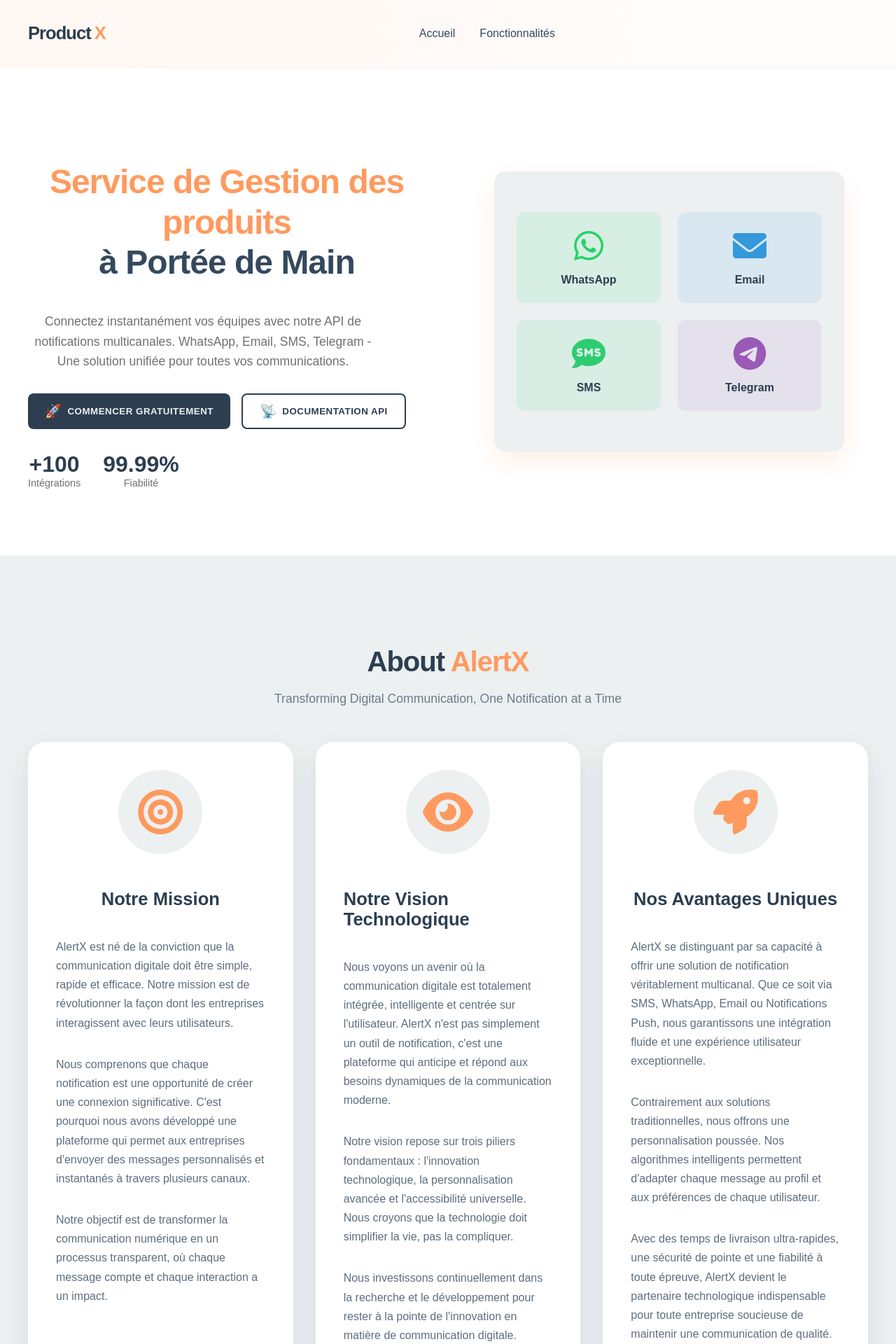
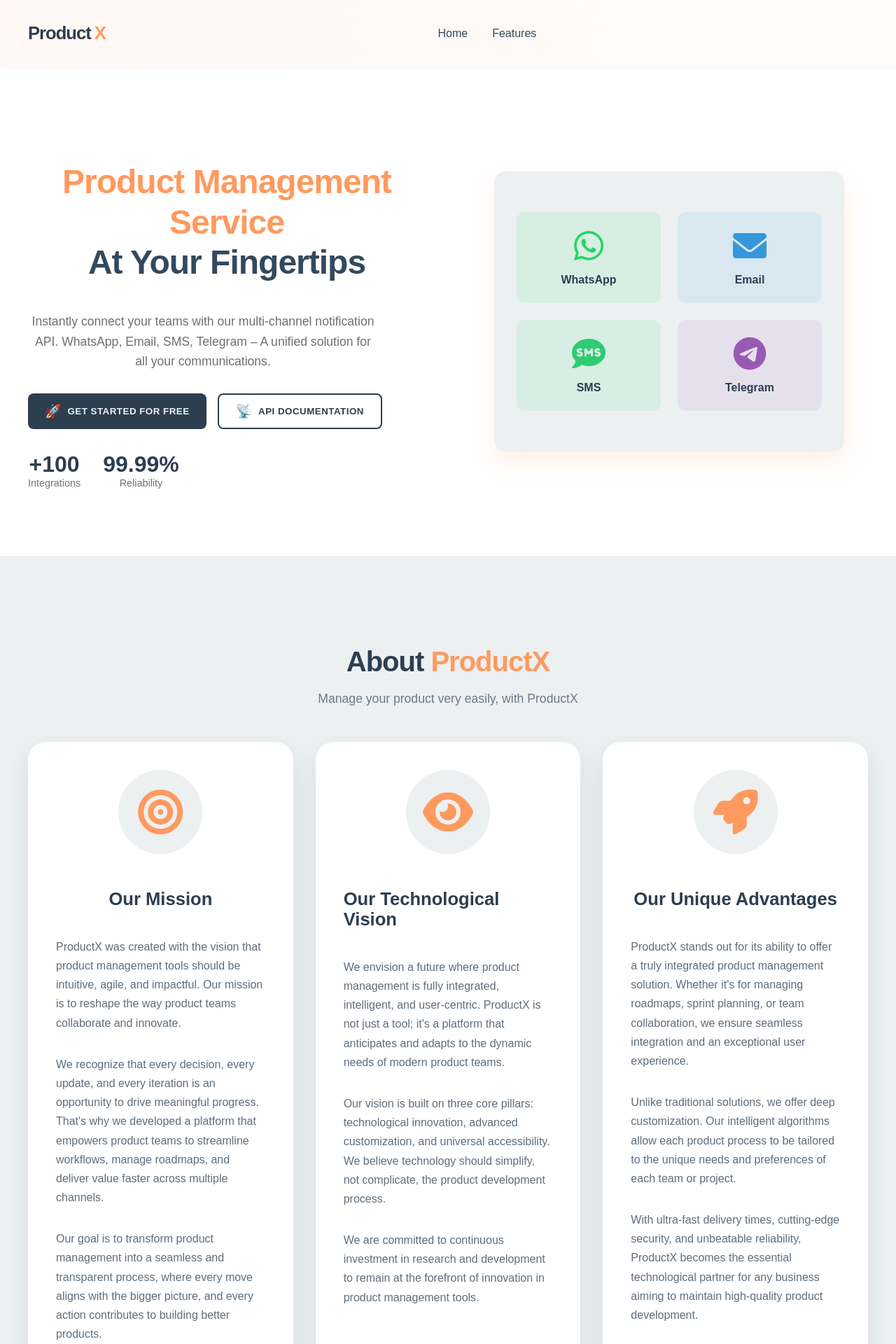
Before and after one commit to z1004-2002/ProductX_Presentation, a React (Create React App) app: page / in a window 1280 px wide. Shown: the top 1920 px of the page at 70% size. Built offline with nearby package versions, Linux system fonts and the light colour scheme.

Commit message:
Translate About and Developer sections to English; update navigation and hero section text

```diff
--- a/src/components/About/about.js
+++ b/src/components/About/about.js
@@ -4,42 +4,43 @@ import './about.css';
 const About = () => {
   const aboutSections = [
     {
-      title: "Notre Mission",
+      title: "Our Mission",
       icon: "fa-bullseye",
       paragraphs: [
-        "AlertX est né de la conviction que la communication digitale doit être simple, rapide et efficace. Notre mission est de révolutionner la façon dont les entreprises interagissent avec leurs utilisateurs.",
-        "Nous comprenons que chaque notification est une opportunité de créer une connexion significative. C'est pourquoi nous avons développé une plateforme qui permet aux entreprises d'envoyer des messages personnalisés et instantanés à travers plusieurs canaux.",
-        "Notre objectif est de transformer la communication numérique en un processus transparent, où chaque message compte et chaque interaction a un impact."
+        "ProductX was created with the vision that product management tools should be intuitive, agile, and impactful. Our mission is to reshape the way product teams collaborate and innovate.",
+        "We recognize that every decision, every update, and every iteration is an opportunity to drive meaningful progress. That's why we developed a platform that empowers product teams to streamline workflows, manage roadmaps, and deliver value faster across multiple channels.",
+        "Our goal is to transform product management into a seamless and transparent process, where every move aligns with the bigger picture, and every action contributes to building better products."
       ]
     },
     {
-      title: "Notre Vision Technologique",
+      title: "Our Technological Vision",
       icon: "fa-eye",
       paragraphs: [
-        "Nous voyons un avenir où la communication digitale est totalement intégrée, intelligente et centrée sur l'utilisateur. AlertX n'est pas simplement un outil de notification, c'est une plateforme qui anticipe et répond aux besoins dynamiques de la communication moderne.",
-        "Notre vision repose sur trois piliers fondamentaux : l'innovation technologique, la personnalisation avancée et l'accessibilité universelle. Nous croyons que la technologie doit simplifier la vie, pas la compliquer.",
-        "Nous investissons continuellement dans la recherche et le développement pour rester à la pointe de l'innovation en matière de communication digitale."
+        "We envision a future where product management is fully integrated, intelligent, and user-centric. ProductX is not just a tool; it's a platform that anticipates and adapts to the dynamic needs of modern product teams.",
+        "Our vision is built on three core pillars: technological innovation, advanced customization, and universal accessibility. We believe technology should simplify, not complicate, the product development process.",
+        "We are committed to continuous investment in research and development to remain at the forefront of innovation in product management tools."
       ]
     },
     {
-      title: "Nos Avantages Uniques",
+      title: "Our Unique Advantages",
       icon: "fa-rocket",
       paragraphs: [
-        "AlertX se distinguant par sa capacité à offrir une solution de notification véritablement multicanal. Que ce soit via SMS, WhatsApp, Email ou Notifications Push, nous garantissons une intégration fluide et une expérience utilisateur exceptionnelle.",
-        "Contrairement aux solutions traditionnelles, nous offrons une personnalisation poussée. Nos algorithmes intelligents permettent d'adapter chaque message au profil et aux préférences de chaque utilisateur.",
-        "Avec des temps de livraison ultra-rapides, une sécurité de pointe et une fiabilité à toute épreuve, AlertX devient le partenaire technologique indispensable pour toute entreprise soucieuse de maintenir une communication de qualité."
+        "ProductX stands out for its ability to offer a truly integrated product management solution. Whether it's for managing roadmaps, sprint planning, or team collaboration, we ensure seamless integration and an exceptional user experience.",
+        "Unlike traditional solutions, we offer deep customization. Our intelligent algorithms allow each product process to be tailored to the unique needs and preferences of each team or project.",
+        "With ultra-fast delivery times, cutting-edge security, and unbeatable reliability, ProductX becomes the essential technological partner for any business aiming to maintain high-quality product development."
       ]
     }
+
   ];
 
   return (
     <div className="about-section">
       <div className="about-header">
         <h2 className="section-title">
-          About <span className="title-highlight">AlertX</span>
+          About <span className="title-highlight">ProductX</span>
         </h2>
         <p className="section-subtitle">
-          Transforming Digital Communication, One Notification at a Time
+          Manage your product very easily, with ProductX
         </p>
       </div>
 
--- a/src/components/Developpers/developpers.js
+++ b/src/components/Developpers/developpers.js
@@ -4,12 +4,12 @@ import './developpers.css';
 const Developpers = () => {
   const developerSections = [
     {
-      title: "Intégration Facile de l'API",
+      title: "Easy API Integration",
       icon: "fa-code",
       paragraphs: [
-        "AlertX fournit une API robuste et conviviale qui peut être intégrée sans effort dans n'importe quel écosystème d'application. Notre documentation complète et nos SDK prennent en charge plusieurs langages de programmation, y compris JavaScript, Python, Java, et plus encore.",
-        "Avec seulement quelques lignes de code, les développeurs peuvent implémenter des capacités de notification puissantes, réduisant ainsi le temps et la complexité du développement. Notre API RESTful garantit une communication fluide et un minimum de surcharge.",
-        "Nous offrons des exemples de code étendus, une documentation interactive et un support dédié pour aider les développeurs à démarrer rapidement et efficacement."
+        "ProductX provides a robust and user-friendly API that can be effortlessly integrated into any product ecosystem. Our comprehensive documentation and SDKs support multiple programming languages, including JavaScript, Python, Java, and more.",
+        "With just a few lines of code, developers can implement powerful product management capabilities, reducing development time and complexity. Our RESTful API ensures smooth communication and minimal overhead.",
+        "We offer extensive code samples, interactive documentation, and dedicated support to help developers get started quickly and efficiently."
       ]
     },
     {
--- a/src/components/Header/Header.js
+++ b/src/components/Header/Header.js
@@ -43,8 +43,8 @@ const Header = () => {
 
         <nav className={`navigation ${isMenuOpen ? 'menu-open' : ''}`}>
           <ul className="nav-links">
-            <li><Link to="/" onClick={toggleMenu}>Accueil</Link></li>
-            <li><a href="#features" onClick={(e) => { handleFeaturesScroll(e); toggleMenu(); }}>Fonctionnalités</a></li>
+            <li><Link to="/" onClick={toggleMenu}>Home</Link></li>
+            <li><a href="#features" onClick={(e) => { handleFeaturesScroll(e); toggleMenu(); }}>Features</a></li>
             {/* <li><Link to="/temoignages" onClick={toggleMenu}>Témoignages</Link></li>       */}
           </ul>
         </nav>
--- a/src/components/HeroSection/HeroSection.js
+++ b/src/components/HeroSection/HeroSection.js
@@ -34,31 +34,31 @@ const HeroSection = () => {
       <div className="hero-content">
         <div className="hero-text">
           <h1 className="title">
-            <span className="title-highlight">Service de Gestion des produits</span>
-            <br />à Portée de Main
+            <span className="title-highlight">Product Management Service</span>
+            <br />At Your Fingertips
           </h1>
           <p className="subtitle">
-            Connectez instantanément vos équipes avec notre API de notifications multicanales.
-            WhatsApp, Email, SMS, Telegram - Une solution unifiée pour toutes vos communications.
+          Instantly connect your teams with our multi-channel notification API.
+          WhatsApp, Email, SMS, Telegram – A unified solution for all your communications.
           </p>
           <div className="hero-cta">
             <button className="btn btn-primary" onClick={StartDocumentation}>
               <span className="btn-icon">🚀</span>
-              Commencer Gratuitement
+              Get Started for Free
             </button>
             <button className="btn btn-secondary" onClick={openDocumentation}>
               <span className="btn-icon">📡</span>
-              Documentation API
+              API Documentation
             </button>
           </div>
           <div className="hero-stats">
             <div className="stat">
               <span className="stat-number">+100</span>
-              <span className="stat-label">Intégrations</span>
+              <span className="stat-label">Integrations</span>
             </div>
             <div className="stat">
               <span className="stat-number">99.99%</span>
-              <span className="stat-label">Fiabilité</span>
+              <span className="stat-label">Reliability</span>
             </div>
           </div>
         </div>
```
